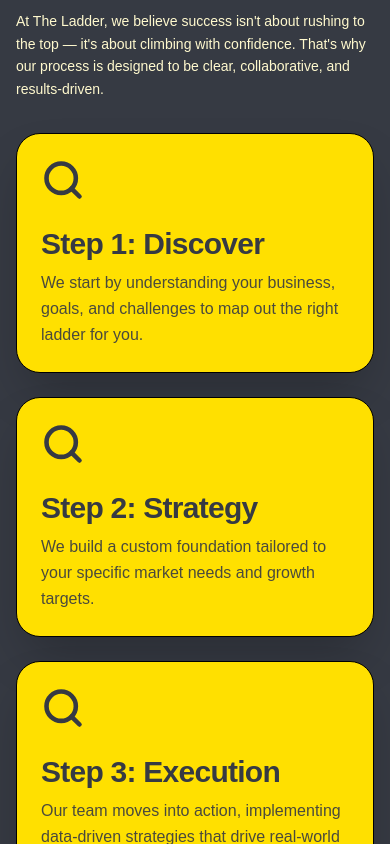
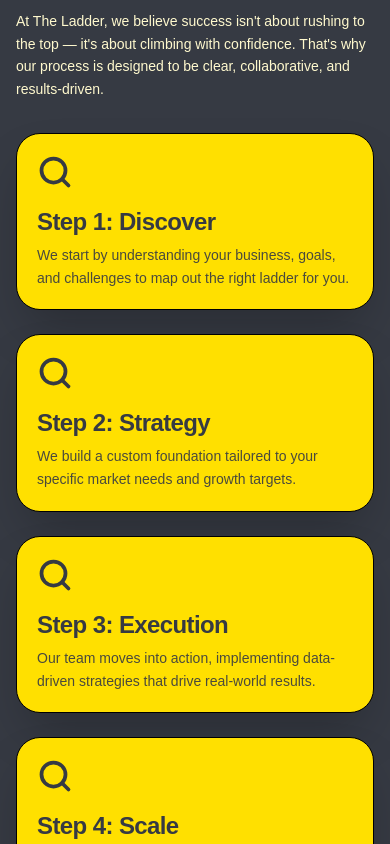
Before and after one commit to umar7shaikh/The-Ladder-Web, a Next.js app: page /marketing in a window 390 px wide. Shown: the part 5040-5884 px from the top of the page. Built offline with nearby package versions, Linux system fonts and the light colour scheme.

Commit message:
change the card sizes for the mobile for the Home/howwework section

```diff
--- a/components/marketing/homecomponents/HowWeWork.tsx
+++ b/components/marketing/homecomponents/HowWeWork.tsx
@@ -47,15 +47,15 @@ const AnimatedCard = ({ step, index, progress }: { step: any; index: number; pro
 
 const StaticCard = ({ step }: { step: any }) => {
   return (
-    <div className="w-full bg-[#FFE000] p-6 rounded-[24px] border border-black shadow-2xl flex flex-col justify-center gap-4 text-[#363A43]">
-      <div className="mb-2">
-        <svg width="44" height="44" viewBox="0 0 24 24" fill="none" stroke="currentColor" strokeWidth="2.5" strokeLinecap="round" strokeLinejoin="round">
+    <div className="w-full bg-[#FFE000] p-5 rounded-[24px] border border-black shadow-2xl flex flex-col justify-center gap-3 text-[#363A43]">
+      <div className="mb-1">
+        <svg width="36" height="36" viewBox="0 0 24 24" fill="none" stroke="currentColor" strokeWidth="2.5" strokeLinecap="round" strokeLinejoin="round">
           <circle cx="11" cy="11" r="8" /><line x1="21" y1="21" x2="16.65" y2="16.65" />
         </svg>
       </div>
-      <div className="flex flex-col gap-2">
-        <h3 className="text-3xl md:text-4xl font-bold font-poppins tracking-tight">{step.title}</h3>
-        <p className="text-[#363A43]/90 text-base md:text-lg leading-relaxed max-w-sm font-medium">{step.description}</p>
+      <div className="flex flex-col gap-1.5">
+        <h3 className="text-2xl md:text-4xl font-bold font-poppins tracking-tight">{step.title}</h3>
+        <p className="text-[#363A43]/90 text-sm md:text-lg leading-relaxed max-w-sm font-medium">{step.description}</p>
       </div>
     </div>
   );
```
